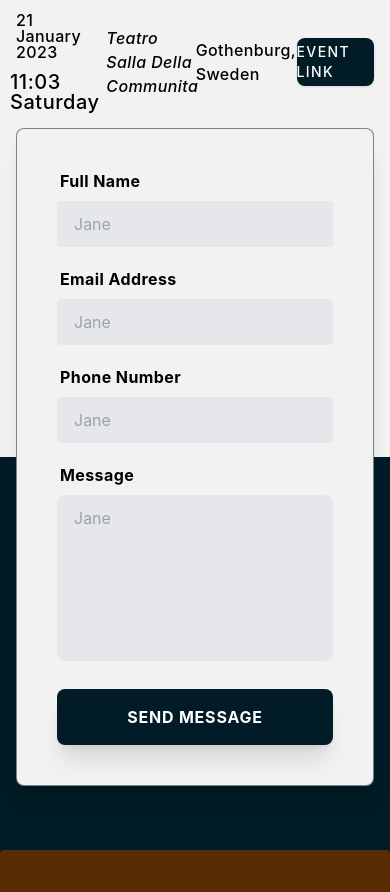
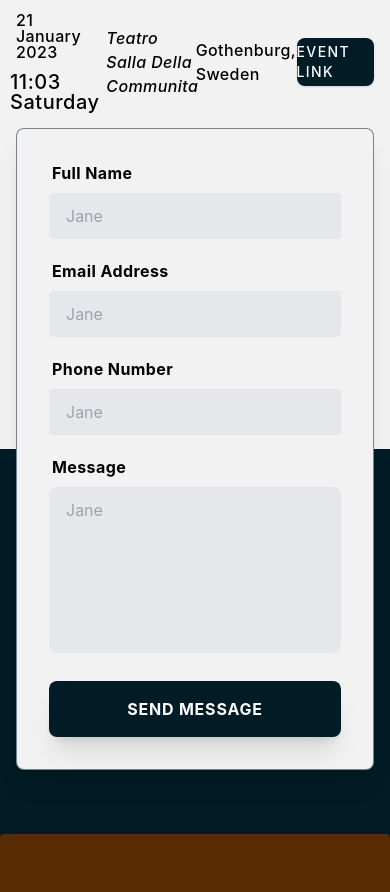
Before and after one commit to eliasfrigard/polenta, a Next.js app: page / in a window 390 px wide. Shown: the part 3380-4272 px from the top of the page. Built offline with nearby package versions, Linux system fonts and the light colour scheme.

Commit message:
small contact mobile padding change

```diff
--- a/components/ContactForm.js
+++ b/components/ContactForm.js
@@ -9,7 +9,7 @@ export default function ContactForm() {
   return (
     <>
       <div className={`centerContent contactForm w-full px-4 md:px-0`}>
-        <div className='flex-col p-10 md:p-12 container max-w-4xl roundedShadow bg-[#F2F2F2] h-full border border-opacity-50 border-[#011C26]'>
+        <div className='flex-col p-8 md:p-12 container max-w-4xl roundedShadow bg-[#F2F2F2] h-full border border-opacity-50 border-[#011C26]'>
           <form className='w-full'>
             <div className='flex flex-wrap -mx-3 md:mb-4'>
               <div className='w-full px-3 mb-2 md:mb-0'>
```
